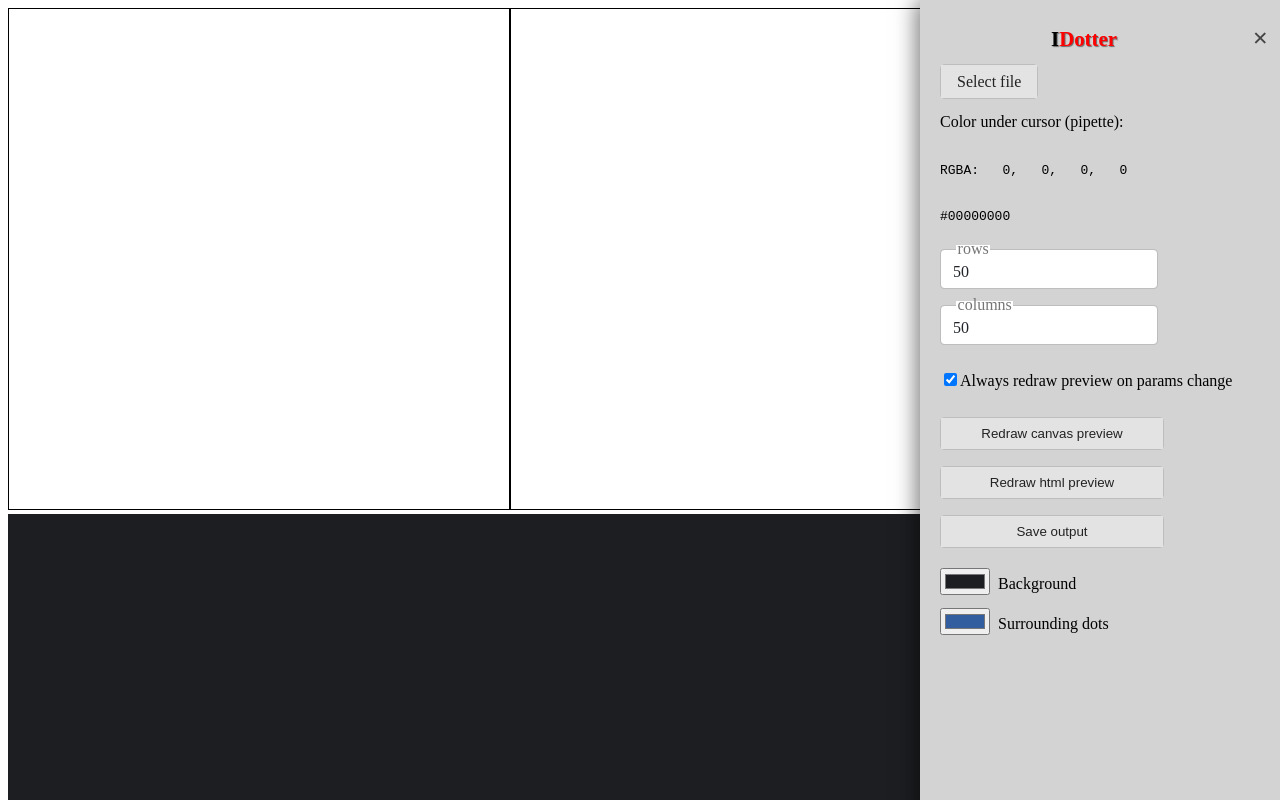
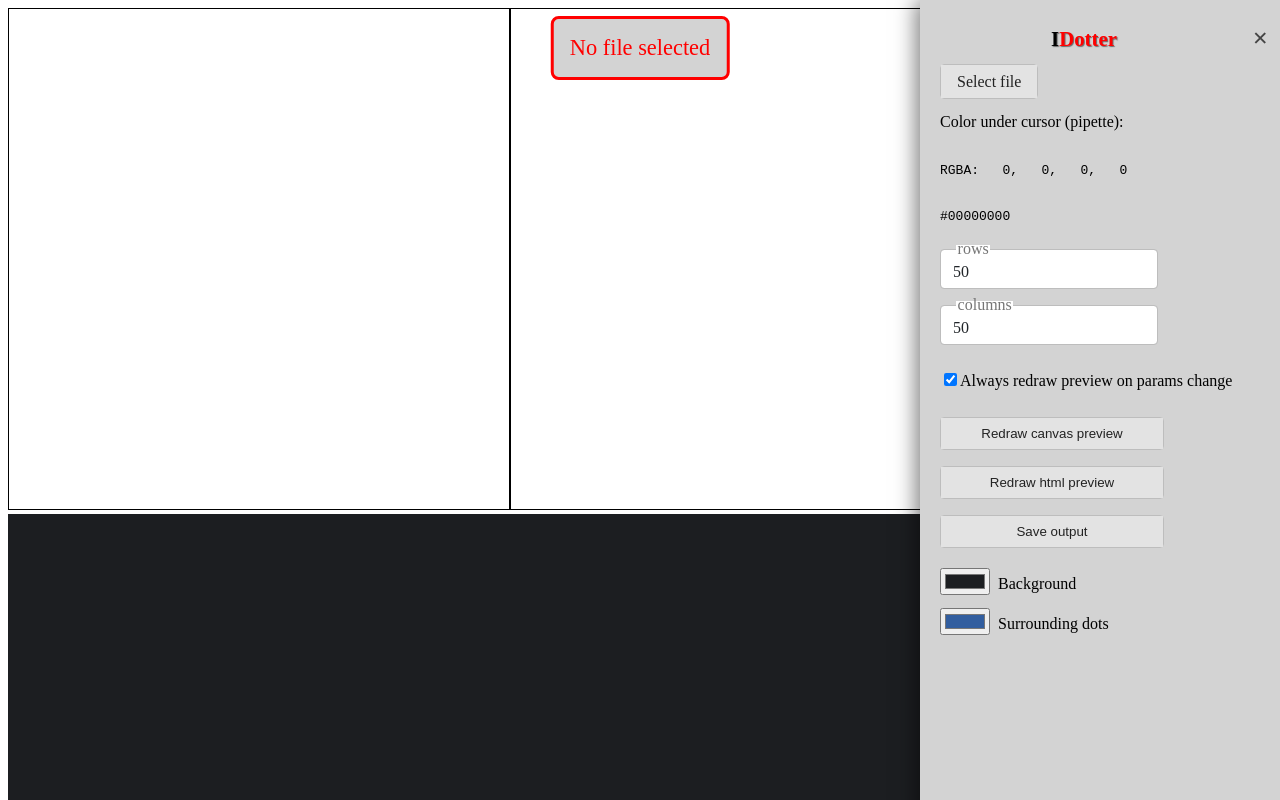
Before and after one commit to VasiliyTemniy/image-dotter, a React (Create React App) app: page / in a window 1280 px wide. Both pictures are taken after a click on the button "Redraw canvas preview". Shown: the top 800 px of the page. Built offline with nearby package versions, Linux system fonts and the light colour scheme.

Commit message:
add notification

```diff
--- a/src/App.js
+++ b/src/App.js
@@ -2,11 +2,14 @@ import { drawGridPreview, drawImage, readImage } from './utils/dottergrid';
 import ImageInit from './components/ImageInit';
 import GridOutput from './components/GridOutput';
 import Menu from './components/Menu';
+import Notification from './components/Notification';
 import { useRef, useState } from 'react';
 import './styles/grid-output.css';
 import './styles/nav.css';
 import './styles/button.css';
 import './styles/input.css';
+import './styles/notification.css';
+
 
 const App = () => {
 
@@ -16,6 +19,17 @@ const App = () => {
   const [surroundingDotsColor, setSurroundingDotsColor] = useState('#325e9f');
   const [pipetteColor, setPipetteColor] = useState([0, 0, 0, 0]);
   const [alwaysRedraw, setAlwaysRedraw] = useState(true);
+  const [message, setMessage] = useState({ text : null, type : null, timeoutId : null, shown : false });
+
+  const showNotification = (text, type) => {
+    if (message.timeoutId) {
+      clearTimeout(message.timeoutId);
+    }
+    const timeoutId = setTimeout(() => {
+      setMessage((prev) => ({ ...prev, shown : false }));
+    }, 5000);
+    setMessage({ text, type, timeoutId, shown : true });
+  };
 
   const gridOutputRef = useRef();
   const inputCanvasRef = useRef();
@@ -23,7 +37,7 @@ const App = () => {
 
   const updateRowsCount = (count) => {
     if (!count || !Number.isInteger(Number(count)) || Number(count) < 1) {
-      // TODO Show notification
+      showNotification('Rows count must be a positive integer', 'error');
       setRowsCount(50);
       return;
     }
@@ -35,7 +49,7 @@ const App = () => {
 
   const updateColumnsCount = (count) => {
     if (!count || !Number.isInteger(Number(count)) || Number(count) < 1) {
-      // TODO Show notification
+      showNotification('Columns count must be a positive integer', 'error');
       setColumnsCount(50);
       return;
     }
@@ -64,7 +78,7 @@ const App = () => {
   const handleFileSelection = async (e) => {
     e.preventDefault();
     if (!e.target.files || !e.target.files[0]) {
-      // TODO Show notification
+      showNotification('No file selected', 'error');
       return;
     }
 
@@ -76,6 +90,7 @@ const App = () => {
 
   return (
     <>
+      <Notification message={message.text} type={message.type} shown={message.shown}/>
       <Menu
         handleFileSelection={handleFileSelection}
         gridOutputRef={gridOutputRef}
--- /dev/null
+++ b/src/components/Notification.js
@@ -0,0 +1,32 @@
+const Notification = ({ message , type, shown }) => {
+
+  // if (message === null || message === '') {
+  //   return null;
+  // }
+
+  // const style = {
+  //   position: 'absolute',
+  //   zIndex: 101,
+  //   color: type === 'error' ? 'red' : 'green',
+  //   background: 'lightgrey',
+  //   fontSize: 20,
+  //   borderStyle: 'solid',
+  //   borderRadius: 5,
+  //   padding: 10,
+  //   marginBottom: 10,
+  //   opacity: 0,
+  //   animation: 'toggle-visibility-notificaion 5s forwards ease-in-out',
+  // };
+
+  const style = {
+    color: type === 'error' ? 'red' : 'green',
+    opacity: shown ? 1 : 0,
+  };
+
+  return <div id="notification" style={style}>{message}</div>;
+
+};
+
+Notification.displayName = 'Notification';
+
+export default Notification;
--- /dev/null
+++ b/src/styles/notification.css
@@ -0,0 +1,42 @@
+/* position: 'absolute',
+zIndex: 101,
+color: type === 'error' ? 'red' : 'green',
+background: 'lightgrey',
+fontSize: 20,
+borderStyle: 'solid',
+borderRadius: 5,
+padding: 10,
+marginBottom: 10,
+opacity: 0,
+animation: 'toggle-visibility-notificaion 5s forwards ease-in-out', */
+
+#notification {
+  position: absolute;
+  z-index: 101;
+  top: 1rem;
+  left: 50%;
+  font-size: 1.4rem;
+  background-color: lightgray;
+  border-style: solid;
+  border-radius: 0.5rem;
+  padding: 1rem;
+  /* margin-bottom: 10; */
+  transform: translateX(-50%);
+  transition: opacity 0.5s ease-in-out;
+  /* animation: toggle-visibility-notificaion 5s forwards ease-in-out; */
+}
+
+/* @keyframes toggle-visibility-notificaion {
+  0% {
+    opacity: 0;
+  }
+  10% {
+    opacity: 1;
+  }
+  90% {
+    opacity: 1;
+  }
+  100% {
+    opacity: 0;
+  }
+} */
```
